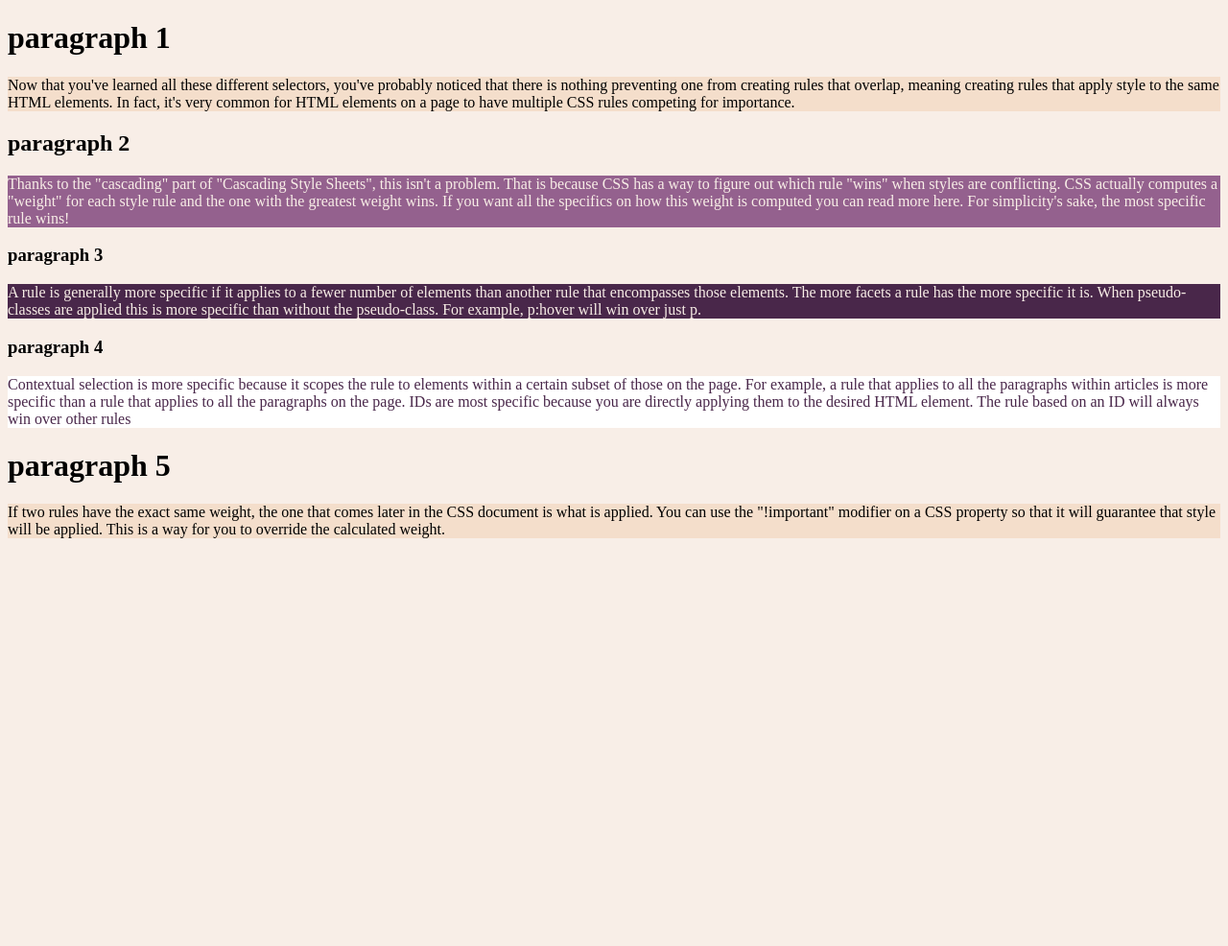
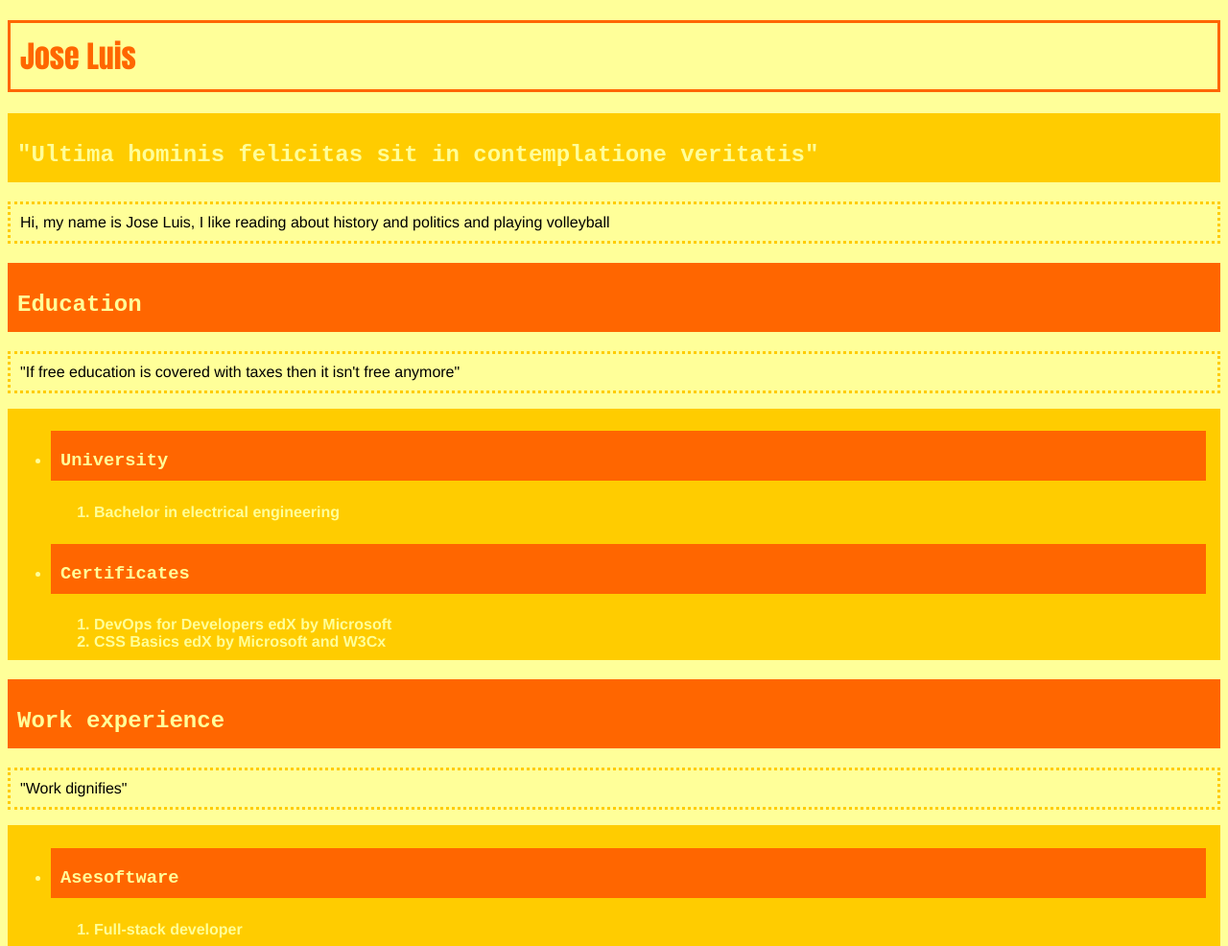
Before and after one commit to jgarayAsesoftware/micromaster, a plain HTML site: page index.html in a window 1280 px wide. Shown: the top 986 px of the page at 96% size. Before the commit the page ends 800 px from the top, so only its background shows below. Drawn offline with Linux system fonts and the light colour scheme.

Commit message:
Module 3 project - My profile

```diff
--- a/index.html
+++ b/index.html
@@ -1,41 +1,110 @@
 <!DOCTYPE html>
-<!--It's a best practice to always declare DOCTYPE!-->
 <html lang="en">
     <head>
+        <meta charset="utf-8">
+        <title>My HTML page</title>
         <link rel="stylesheet" href="style.css">
-        <meta charset="utf-8">
     </head>
     <body>
-    <header>
-      <h1>paragraph 1</h1>
+        <h1 class="titulo1">Jose Luis</h1>
+        <h2 class="titulo2">"Ultima hominis felicitas sit in contemplatione veritatis"</h2>
         <p>
-        Now that you've learned all these different selectors, you've probably noticed that there is nothing preventing one from creating rules that overlap, meaning creating rules that apply style to the same HTML elements. In fact, it's very common for HTML elements on a page to have multiple CSS rules competing for importance.
+        Hi, my name is Jose Luis, I like reading about history and politics and playing volleyball
         </p>
-    </header>
         <section>
-      <h1>paragraph 2</h1>
+            <h2>
+                Education
+            </h2>
             <p>
-        Thanks to the "cascading" part of "Cascading Style Sheets", this isn't a problem. That is because CSS has a way to figure out which rule "wins" when styles are conflicting. CSS actually computes a "weight" for each style rule and the one with the greatest weight wins. If you want all the specifics on how this weight is computed you can read more here. For simplicity's sake, the most specific rule wins!
+                "If free education is covered with taxes then it isn't free anymore"
             </p>
-      <article>
-        <h1>paragraph 3</h1>
+            <ul>
+                    <li><h3>
+                            University
+                    </h3>
+                <ol>
+                    <li>
+                        Bachelor in electrical engineering
+                    </li>
+                </ol>
+                </li>
+
+                    <li><h3>
+                            Certificates
+                    </h3>
+                <ol>
+                    <li>
+                        DevOps for Developers edX by Microsoft
+                    </li>
+                    <li>
+                        CSS Basics edX by Microsoft and W3Cx
+                    </li>
+                </ol>
+                </li>
+
+            </ul>
+
+        </section>
+        <section>
+                <h2>
+                        Work experience
+                    </h2>
                     <p>
-          A rule is generally more specific if it applies to a fewer number of elements than another rule that encompasses those elements. The more facets a rule has the more specific it is.
-When pseudo-classes are applied this is more specific than without the pseudo-class. For example, p:hover will win over just p.
+                        "Work dignifies"
                     </p>
-        <h1>paragraph 4</h1>
-        <p id="specific">
-Contextual selection is more specific because it scopes the rule to elements within a certain subset of those on the page. For example, a rule that applies to all the paragraphs within articles is more specific than a rule that applies to all the paragraphs on the page.
-IDs are most specific because you are directly applying them to the desired HTML element. The rule based on an ID will always win over other rules
+                    <ul>
+                            <li><h3>
+                                    Asesoftware
+                            </h3>
+                        <ol>
+                            <li>
+                                Full-stack developer
+                            </li>
+                        </ol>
+                        </li>
+
+                            <li><h3>
+                                    Accedo/24-7
+                            </h3>
+                        <ol>
+                            <li>
+                                Customer service representative
+                            </li>
+                        </ol>
+                        </li>
+
+                    </ul>
+        </section>
+        <section>
+        <h2>
+            My favorites
+        </h2>
+        <p>
+            I can't stop eating french fries
         </p>
-      </article>
+        <h3>
+          My favorite foods
+        </h3>
+        <ol>
+            <li>Roasted Chicken</li>
+            <li>Pizza</li>
+            <li>Hamburger</li>
+            <li id="frenchFries">French fries </li>
+            <li>Yogurt ice cream</li>
+        </ol>
+        <h3>
+          My favorite websites
+        </h3>
+          <ul>
+            <li>Marca <a href="https://www.marca.com" >Click here</a></li>
+            <li>Facebook <a href="https://www.facebook.com" >Click here</a></li>
+            <li>Netflix <a href="https://www.netflix.com" >Click here</a></li>
+            <li>YouTube <a href="https://www.youtube.com" >Click here</a> </li>
+            <li>Asco de Vida <a href="https://www.ascodevida.com" >Click here</a></li>
+        </ul>
     </section>
+    </body>
     <footer>
-      <h1>paragraph 5</h1>
-      <p>
-If two rules have the exact same weight, the one that comes later in the CSS document is what is applied.
-You can use the "!important" modifier on a CSS property so that it will guarantee that style will be applied. This is a way for you to override the calculated weight.
-      </p>
+        Connect with me
     </footer>
-  </body>
 </html>
--- a/style.css
+++ b/style.css
@@ -1,21 +1,95 @@
 body {
-  background-color: #F8EEE7;
+  background-color: #ffff99;
+  font-family: Helvetica, sans-serif;
+ }
+
+ .titulo1 {
+  padding-top: 10px;
+  padding-bottom: 10px;
+  padding-left: 10px;
+  padding-right: 10px;
+  border-width: 3px;
+  border-style: solid;
+  border-color: #ff6600;
+  color: #ff6600;
+  font-family: Impact, Haettenschweiler, 'Arial Narrow Bold', sans-serif;
+ }
+
+
+ .titulo2 {
+   padding-top: 30px;
+  padding-bottom: 15px;
+  padding-left: 10px;
+  padding-right: 10px;
+  background-color: #ffcc00;
+  color: #ffff99;
+  font-family: 'Courier New', Courier, monospace;
+ }
+ h2 {
+  padding-top: 30px;
+ padding-bottom: 15px;
+ padding-left: 10px;
+ padding-right: 10px;
+ background-color: #ff6600;
+ color: #ffff99;
+ font-family: 'Courier New', Courier, monospace;
 }
-p {
-  background-color: #F4DECB;
-}
-section p {
-  background-color: #94618E;
-  color: #F8EEE7;
-}
-section article p {
-  background-color: #49274A;
-}
-#specific {
-  background-color: #FFFFFF;
-  color: #49274A;
-}
-#specific:hover {
-  background-color: #B4DBC0 !important;
-  border: 2px dashed black;
-}
+
+ h3 {
+   padding-top: 20px;
+  padding-bottom: 10px;
+  padding-left: 10px;
+  padding-right: 10px;
+  background-color: #ff6600;
+  color: #ffff99;
+  font-family: 'Courier New', Courier, monospace;
+ }
+
+ section p:hover{
+  background-color: #ffcc00;
+ }
+
+ #frenchFries{
+   color: black;
+ }
+
+ section a:active{
+   background-color: aqua;
+ }
+
+ ol,ul {
+   padding-top: 5px;
+  padding-bottom: 5px;
+  padding-left: 45px;
+  padding-right: 15px;
+  background-color: #ffcc00;
+ }
+
+ li {
+   font-weight: bold;
+   color: #ffff99;
+ }
+
+ p {
+   padding-top: 10px;
+  padding-bottom: 10px;
+  padding-left: 10px;
+  padding-right: 10px;
+   border-width: 3px;
+  border-style: dotted;
+  border-color: #ffcc00;
+ }
+
+
+ /*
+ Here are the color HEX code used above:
+
+ light yellow: #ffff99
+ medium yellow: #ffcc00
+ orange: #ff6600
+ Here are the fonts used above:
+
+ Helvetica
+ Impact
+ Courier New
+ */
```
Lines whose indentation alone changed are shown as unchanged.
